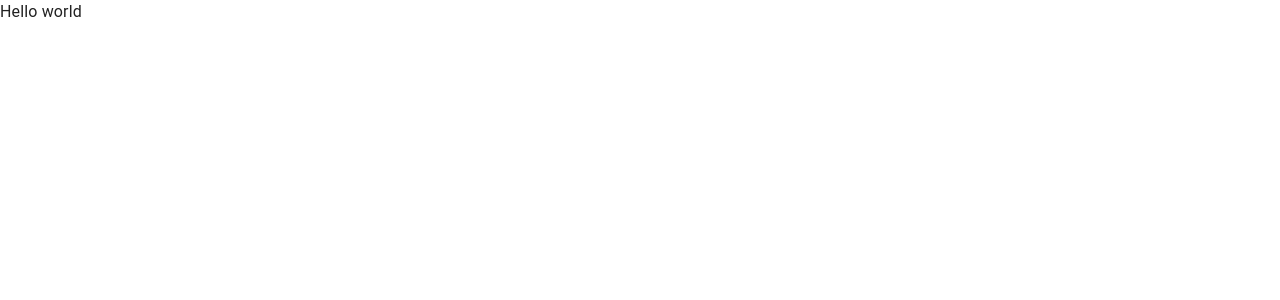
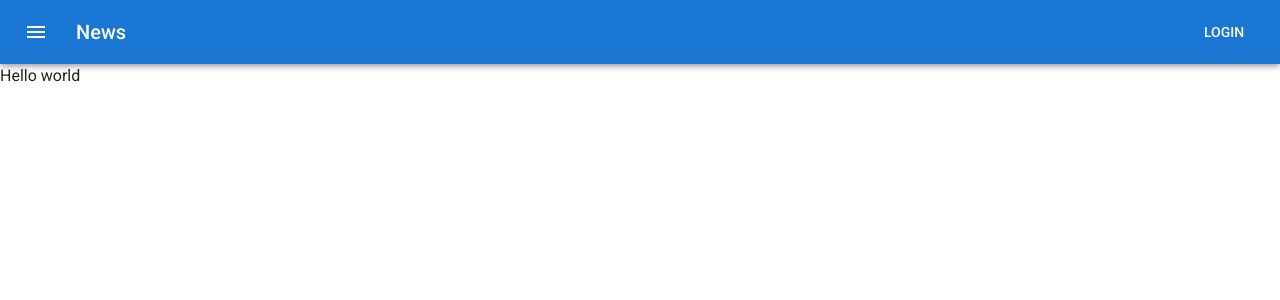
Before and after one commit to viclafouch/meme-studio-video, a Next.js app: page / in a window 1280 px wide. Shown: the top 300 px of the page. Built offline with nearby package versions, Linux system fonts and the light colour scheme.

Commit message:
feat: navbar

```diff
--- a/package.json
+++ b/package.json
@@ -17,6 +17,7 @@
   "dependencies": {
     "@emotion/react": "^11.11.1",
     "@emotion/styled": "^11.11.0",
+    "@mui/icons-material": "^5.14.0",
     "@mui/material": "^5.14.0",
     "@remotion/cli": "4.0.1",
     "@remotion/lambda": "4.0.1",
--- a/src/app/ThemeRegistry.tsx
+++ b/src/app/ThemeRegistry.tsx
@@ -8,6 +8,9 @@ import CssBaseline from '@mui/material/CssBaseline'
 import { createTheme, ThemeProvider } from '@mui/material/styles'
 
 const theme = createTheme({
+  typography: {
+    fontFamily: 'inherit'
+  },
   status: {
     danger: orange[500]
   }
--- a/src/app/layout.tsx
+++ b/src/app/layout.tsx
@@ -1,10 +1,21 @@
+import { Roboto } from 'next/font/google'
 import ThemeRegistry from '@/app/ThemeRegistry'
+import Navbar from '@components/Navbar'
+
+const roboto = Roboto({
+  subsets: ['latin'],
+  weight: ['300', '400', '500', '700'],
+  display: 'swap'
+})
 
 const RootLayout = ({ children }: { children: React.ReactNode }) => {
   return (
-    <html lang="en">
+    <html lang="en" className={roboto.className}>
       <body>
-        <ThemeRegistry options={{ key: 'mui' }}>{children}</ThemeRegistry>
+        <ThemeRegistry options={{ key: 'mui' }}>
+          <Navbar />
+          {children}
+        </ThemeRegistry>
       </body>
     </html>
   )
--- /dev/null
+++ b/src/components/Navbar/Navbar.tsx
@@ -0,0 +1,34 @@
+import React from 'react'
+import MenuIcon from '@mui/icons-material/Menu'
+import AppBar from '@mui/material/AppBar'
+import Box from '@mui/material/Box'
+import Button from '@mui/material/Button'
+import IconButton from '@mui/material/IconButton'
+import Toolbar from '@mui/material/Toolbar'
+import Typography from '@mui/material/Typography'
+
+const Navbar = () => {
+  return (
+    <Box sx={{ flexGrow: 1 }}>
+      <AppBar position="static">
+        <Toolbar>
+          <IconButton
+            size="large"
+            edge="start"
+            color="inherit"
+            aria-label="menu"
+            sx={{ mr: 2 }}
+          >
+            <MenuIcon />
+          </IconButton>
+          <Typography variant="h6" component="div" sx={{ flexGrow: 1 }}>
+            News
+          </Typography>
+          <Button color="inherit">Login</Button>
+        </Toolbar>
+      </AppBar>
+    </Box>
+  )
+}
+
+export default Navbar
--- /dev/null
+++ b/src/components/Navbar/index.ts
@@ -0,0 +1,3 @@
+import Navbar from './Navbar'
+
+export default Navbar
--- a/tsconfig.json
+++ b/tsconfig.json
@@ -22,7 +22,9 @@
       }
     ],
     "paths": {
-      "@/*": ["./src/*"]
+      "@/*": ["./src/*"],
+      "@remotion/*": ["./src/remotion/*"],
+      "@components/*": ["./src/components/*"],
     }
   }
 }
```
Also changed, not shown: 1 other file (tests, documents, lock files or other folders).
